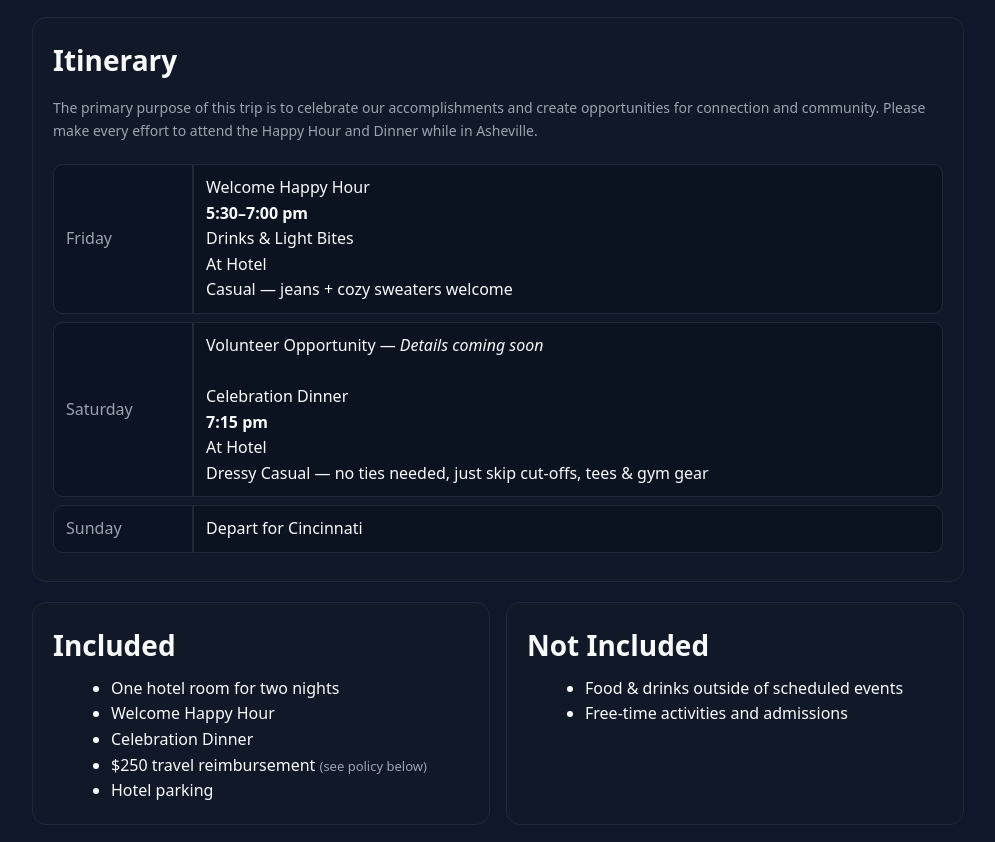
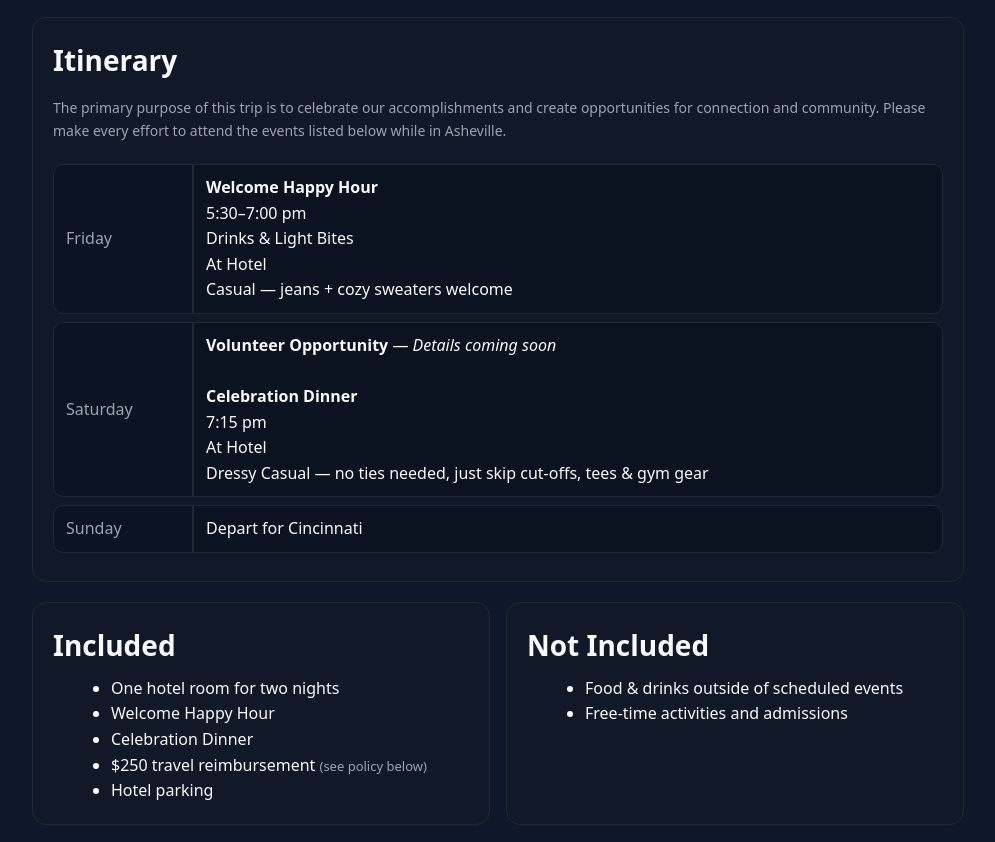
Before and after one commit to IngageGroup/IngageGroup.github.io, a plain HTML site: page ingage-2026-asheville-trip.html in a window 1280 px wide. Shown: the part 892-1734 px from the top of the page, without its empty margins (142-1137 px from the left). Drawn offline with Linux system fonts and the light colour scheme.

Commit message:
Update Asheville trip page

```diff
--- a/ingage-2026-asheville-trip.html
+++ b/ingage-2026-asheville-trip.html
@@ -369,7 +369,7 @@
         <h2>Itinerary</h2>
         <p class="kicker">
           The primary purpose of this trip is to celebrate our accomplishments and create opportunities for connection
-          and community. Please make every effort to attend the Happy Hour and Dinner while in Asheville.
+          and community. Please make every effort to attend the events listed below while in Asheville.
         </p>
 
         <!-- Dress Code Note -->
@@ -382,8 +382,8 @@
           <tr>
             <td>Friday</td>
             <td>
-              Welcome Happy Hour <br />
-              <strong>5:30–7:00 pm</strong> <br />
+              <strong>Welcome Happy Hour</strong> <br />
+              5:30–7:00 pm <br />
               Drinks & Light Bites <br />
               At Hotel<br />
               Casual — jeans + cozy sweaters welcome
@@ -392,9 +392,9 @@
           <tr>
             <td>Saturday</td>
             <td>
-              Volunteer Opportunity — <em>Details coming soon</em><br /><br />
-              Celebration Dinner <br />
-              <strong>7:15 pm</strong> <br />
+              <strong>Volunteer Opportunity</strong> — <em>Details coming soon</em><br /><br />
+              <strong>Celebration Dinner</strong> <br />
+              7:15 pm <br />
               At Hotel<br />
               Dressy Casual — no ties needed, just skip cut‑offs, tees & gym gear
             </td>
```
